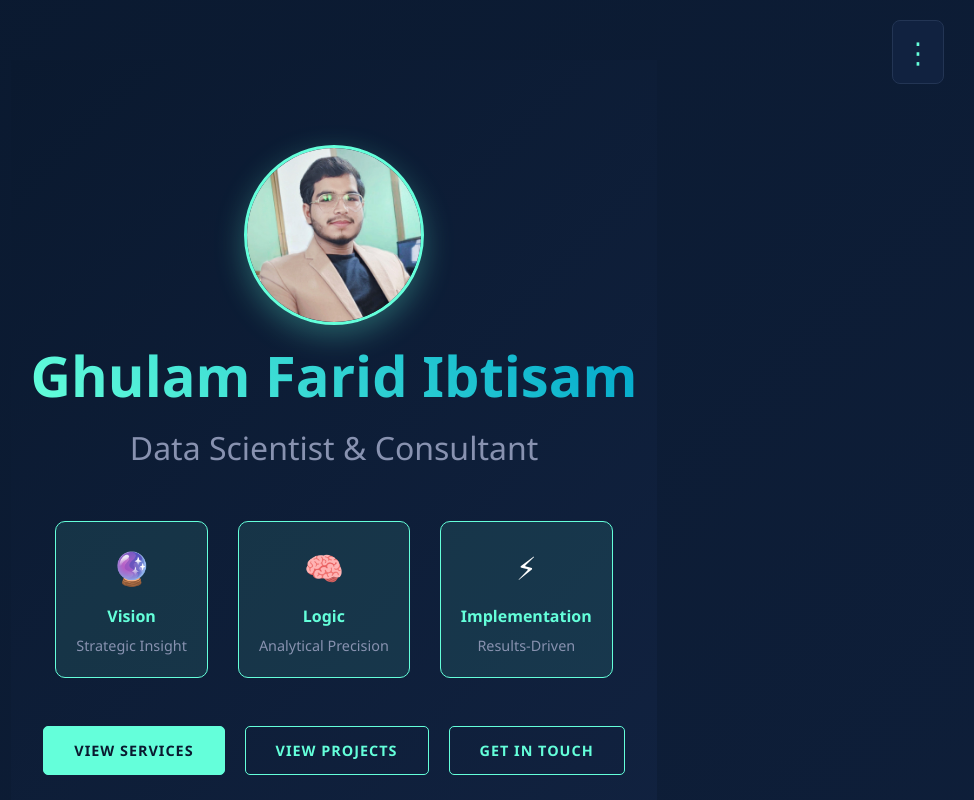
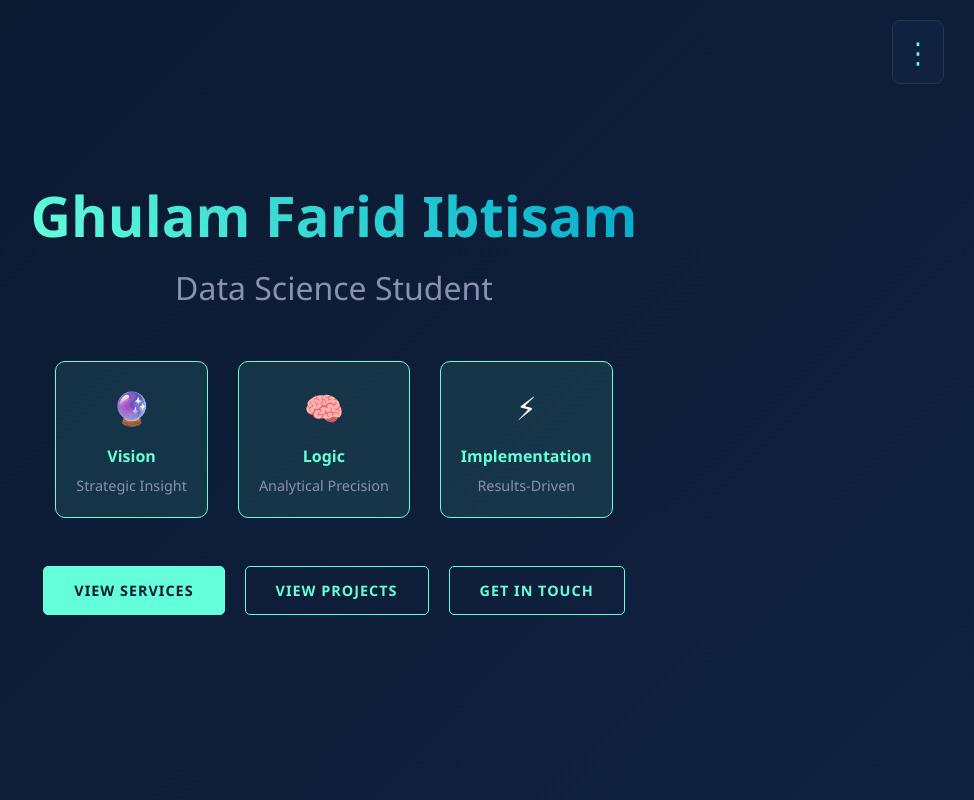
Before and after one commit to gf1488360-cell/gf1488360-cell.github.io, a plain HTML site: page index.html in a window 1280 px wide. Shown: the top 800 px of the page, without its empty margins (306-1280 px from the left). Drawn offline with Linux system fonts and the light colour scheme.

Commit message:
Update index.html

```diff
--- a/index.html
+++ b/index.html
@@ -687,22 +687,12 @@
 
       <section id="home" class="hero">
 
-    <section class="hero">
-        <div class="hero-container">
-            <!-- Left: Profile Picture -->
-            <div class="hero-left">
-                <div class="profile-img-container ">
-                    <img src="profile.jpg"
-                         alt="Ghulam Farid Ibtisam"
-                         class="profile-img">
-                    <div class="profile-glow"></div>
-                </div>
-            </div>
+
 
             <!-- Right: Content -->
             <div class="hero-right">
                 <h1>Ghulam Farid Ibtisam</h1>
-                <div class="professional-title">Data Scientist & Consultant</div>
+                <div class="professional-title">Data Science Student</div>
 
                 <div class="brand-pillars">
                     <div class="pillar">
```
